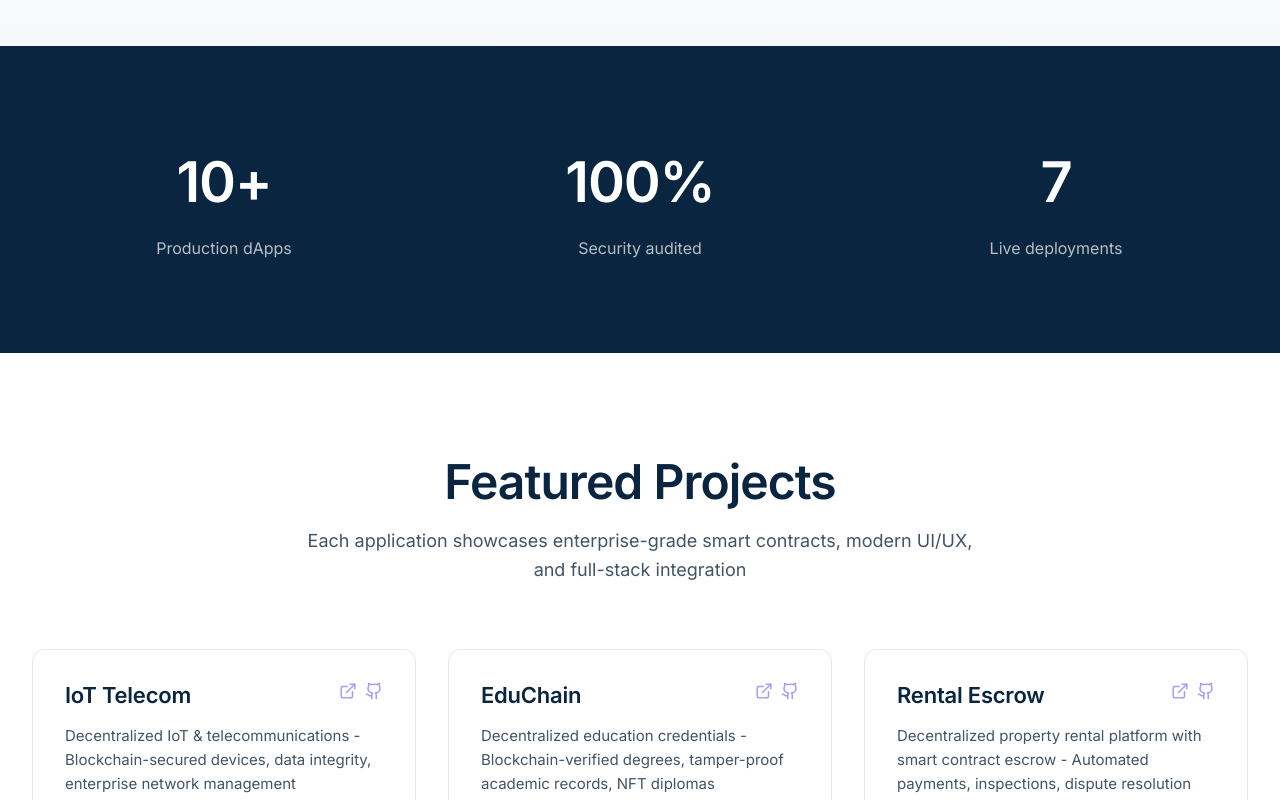
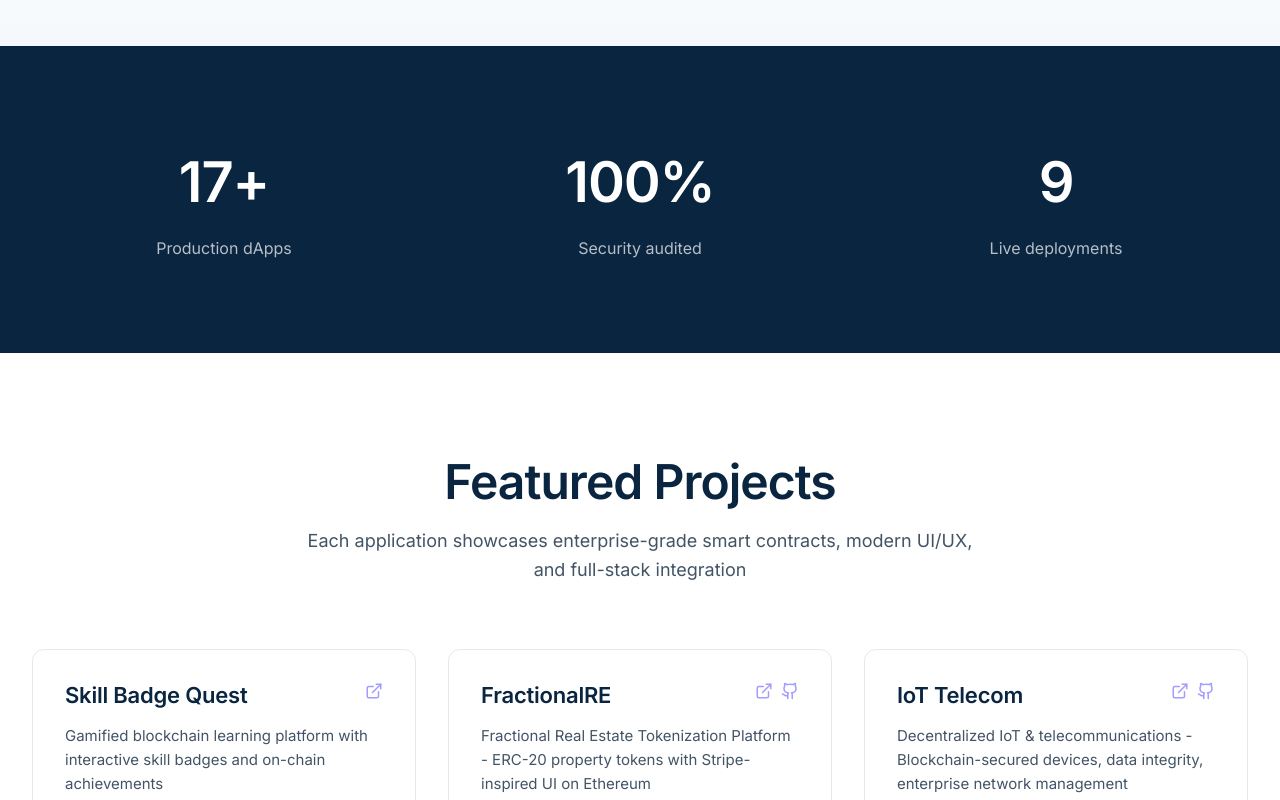
Before and after one commit to NinjjjaJoe/portfolio-dashboard, a Next.js app: page / in a window 1280 px wide. Shown: the part 580-1380 px from the top of the page. Built offline with nearby package versions, Linux system fonts and the light colour scheme.

Commit message:
Add Skill Badge Quest and FractionalRE projects

```diff
--- a/app/page.tsx
+++ b/app/page.tsx
@@ -13,6 +13,21 @@ interface Project {
 }
 
 const projects: Project[] = [
+  {
+    id: 'skill-badge-quest',
+    title: 'Skill Badge Quest',
+    description: 'Gamified blockchain learning platform with interactive skill badges and on-chain achievements',
+    url: 'https://frontend-i3sj4jryx-ninjjjajoes-projects.vercel.app',
+    tags: ['GameFi', 'Education', 'NFT Badges', 'Learning']
+  },
+  {
+    id: 'fractional-re',
+    title: 'FractionalRE',
+    description: 'Fractional Real Estate Tokenization Platform - ERC-20 property tokens with Stripe-inspired UI on Ethereum',
+    url: 'https://frontend-seven-opal-71.vercel.app',
+    githubUrl: 'https://github.com/NinjjjaJoe/fractional-rwa-dapp',
+    tags: ['RWA', 'Real Estate', 'DeFi', 'Tokenization']
+  },
   {
     id: 'iot-telecom',
     title: 'IoT Telecom',
@@ -184,7 +199,7 @@ export default function Home() {
         <div className={styles.container}>
           <div className={styles.statsGrid}>
             <div className={styles.statCard}>
-              <div className={styles.statNumber}>10+</div>
+              <div className={styles.statNumber}>17+</div>
               <div className={styles.statLabel}>Production dApps</div>
             </div>
             <div className={styles.statCard}>
@@ -192,7 +207,7 @@ export default function Home() {
               <div className={styles.statLabel}>Security audited</div>
             </div>
             <div className={styles.statCard}>
-              <div className={styles.statNumber}>7</div>
+              <div className={styles.statNumber}>9</div>
               <div className={styles.statLabel}>Live deployments</div>
             </div>
           </div>
```
